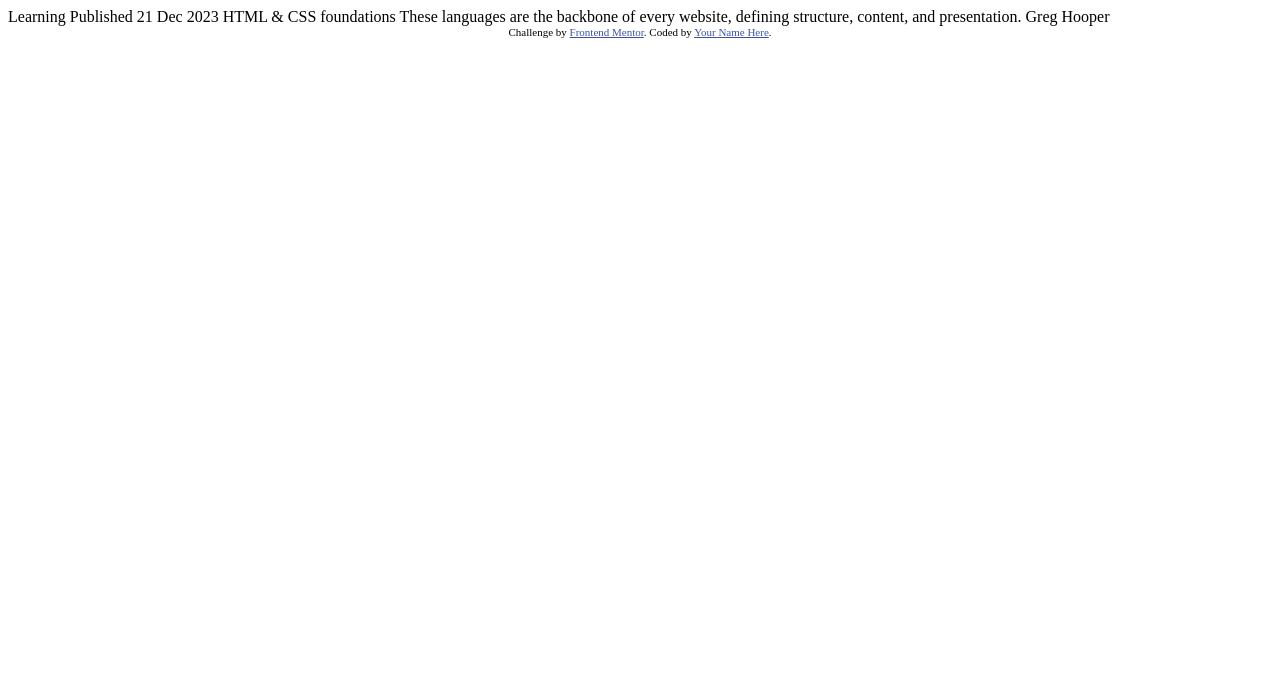
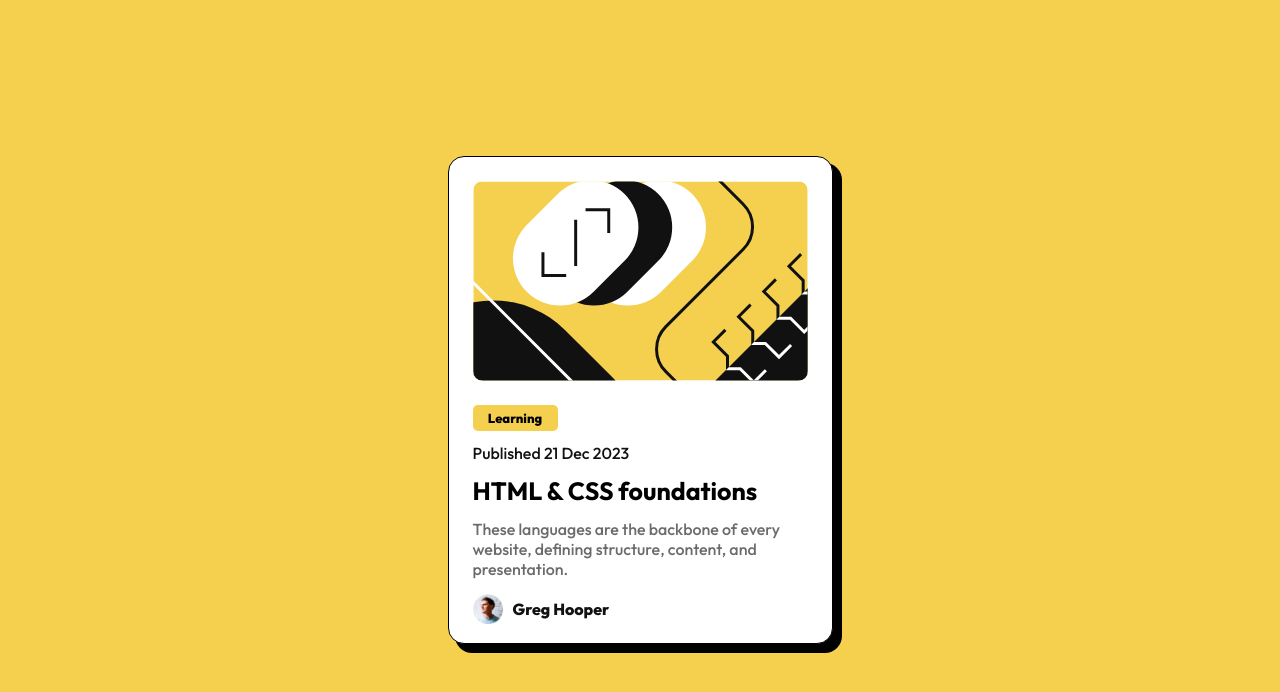
Before and after one commit to asyirri/Blog-Preview-Card, a plain HTML site: page index.html in a window 1280 px wide. Drawn offline with Linux system fonts and the light colour scheme.

Commit message:
Final ver.1

```diff
--- a/index.html
+++ b/index.html
@@ -3,32 +3,43 @@
 <head>
   <meta charset="UTF-8">
   <meta name="viewport" content="width=device-width, initial-scale=1.0"> <!-- displays site properly based on user's device -->
-
+  <link rel="stylesheet" href="styles.css">
   <link rel="icon" type="image/png" sizes="32x32" href="./assets/images/favicon-32x32.png">
 
   <title>Frontend Mentor | Blog preview card</title>
 
-  <!-- Feel free to remove these styles or customise in your own stylesheet 👍 -->
+  <!-- Feel free to remove these styles or customise in your own stylesheet 👍
   <style>
     .attribution { font-size: 11px; text-align: center; }
     .attribution a { color: hsl(228, 45%, 44%); }
-  </style>
+  </style> -->
 </head>
 <body>
+  <div class="card">
+    <img src="/assets/images/illustration-article.svg" alt="illustration-article.svg" class="card-image">
+    <div class="content">
+      <div class="content-category">
+        Learning
+      </div>
+      <p class="content-publishDate">
+        Published 21 Dec 2023
+      </p>
+      <h1 class="content-title">
+        HTML & CSS foundations
+      </h1>
+      <p class="content-description">
+        These languages are the backbone of every website, defining structure, content, and presentation.
+      </p>
+    </div>
+    <div class="author">
+      <img src="assets/images/image-avatar.webp" alt="image-avatar.webp" class="author-image">
+      <p class="author-name">Greg Hooper</p>
+    </div>
+  </div>
 
-  Learning
-
-  Published 21 Dec 2023
-
-  HTML & CSS foundations
-
-  These languages are the backbone of every website, defining structure, content, and presentation.
-
-  Greg Hooper
-
-  <div class="attribution">
+  <!-- <div class="attribution">
     Challenge by <a href="https://www.frontendmentor.io?ref=challenge" target="_blank">Frontend Mentor</a>.
-    Coded by <a href="#">Your Name Here</a>.
+    Coded by <a href="#">Your Name Here</a>. -->
   </div>
 </body>
 </html>
--- /dev/null
+++ b/styles.css
@@ -0,0 +1,97 @@
+@import url('https://fonts.googleapis.com/css2?family=Figtree:ital,wght@0,300..900;1,300..900&family=Outfit:wght@100..900&display=swap');
+
+*,*::before,*::after{
+    box-sizing: border-box;
+}
+
+body {
+    display:flex;
+    margin:0;
+    padding:0;
+    background-color: hsl(47, 88%, 63%);
+    justify-content: center;
+    align-items: center;
+    min-height: 100vh;
+    font-family: "Outfit", sans-serif;
+    font-optical-sizing: auto;
+    font-style: normal;
+}
+
+.card {
+    background-color: hsl(0, 0%, 100%);
+    max-width: 385px;
+    max-height: 530px;
+    border: solid 0.5px black;
+    display: flex;
+    flex-direction: column;
+    padding: 24px;
+    border-radius: 1em;
+    box-shadow: 8px 8px 0px 1px black;
+}
+
+.card-image {
+    border-radius: 10px;
+    width: 100%;
+    max-height: 200px;
+    margin-bottom: 24px;
+}
+
+.content > * {
+    padding-top: 12px;
+    margin:0;
+}
+
+.content-category {
+    background-color: hsl(47, 88%, 63%);
+    padding: 5px 5px;
+    max-width: 85px;
+    font-weight: 800;
+    border-radius: 5px;
+    text-align: center;
+    font-size: 13px;
+}
+
+.content-title {
+    font-size: 25px;
+}
+
+.content-publishDate {
+    color: hsl(0, 0%, 7%);
+    font-weight: 500;
+}
+
+.content-description {
+    color: hsl(0, 0%, 42%);
+    font-weight: 500;
+}
+
+h1.content-title:hover {
+    color: hsl(47, 88%, 63%);
+    cursor: pointer;
+}
+
+.author {
+    display:flex;
+    justify-content: flex-start;
+    align-items: center;
+    height: 20px;
+    margin-top: 20px;
+    gap: 10px;
+
+}
+
+.author > img {
+    width: 30px;
+}
+
+.author-name {
+    text-align: center;
+    font-weight: 800;
+    color: hsl(0, 0%, 7%);
+}
+
+@media screen and (max-width: 375px) {
+    .card {
+        width: 350px;
+    }
+}
```
